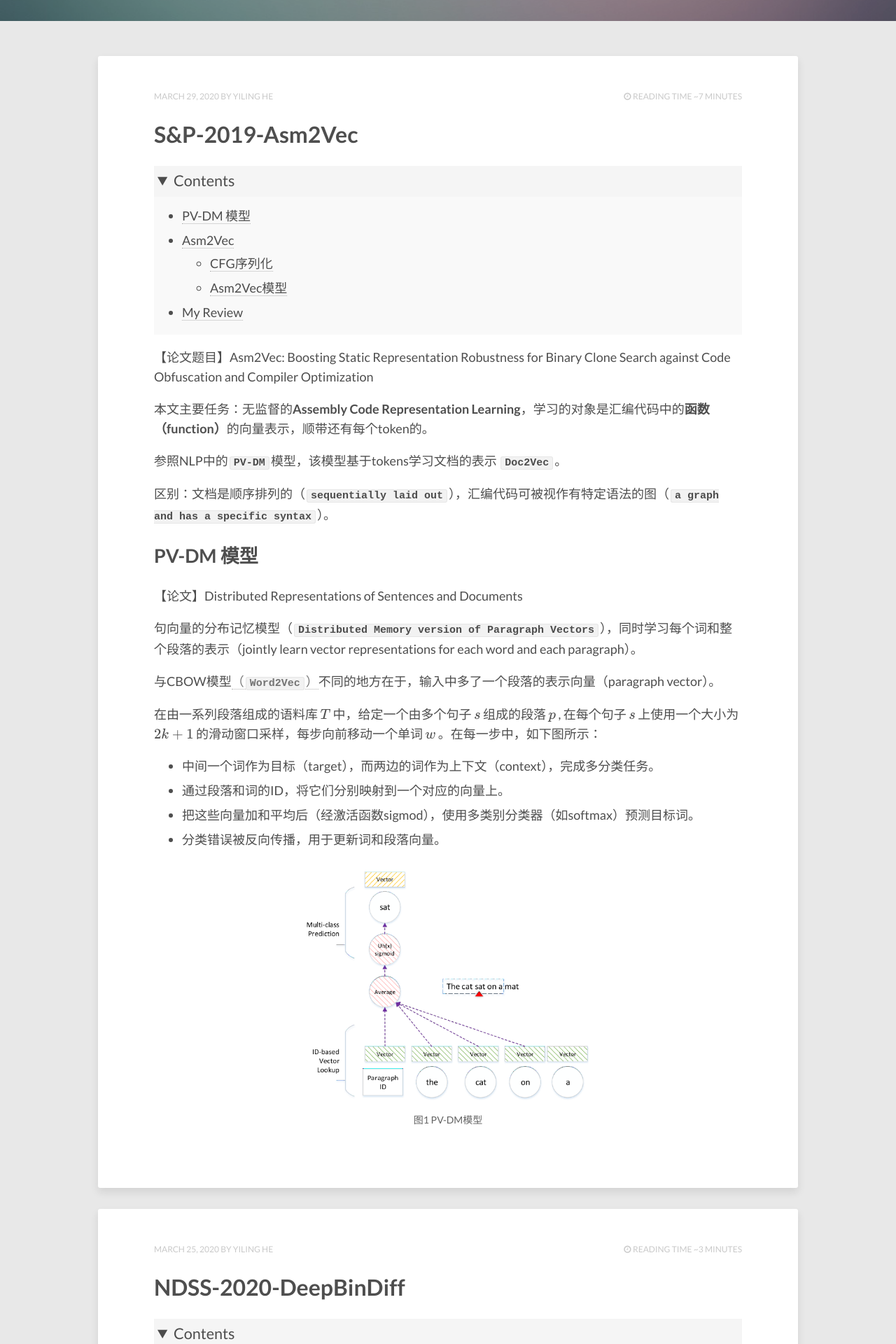
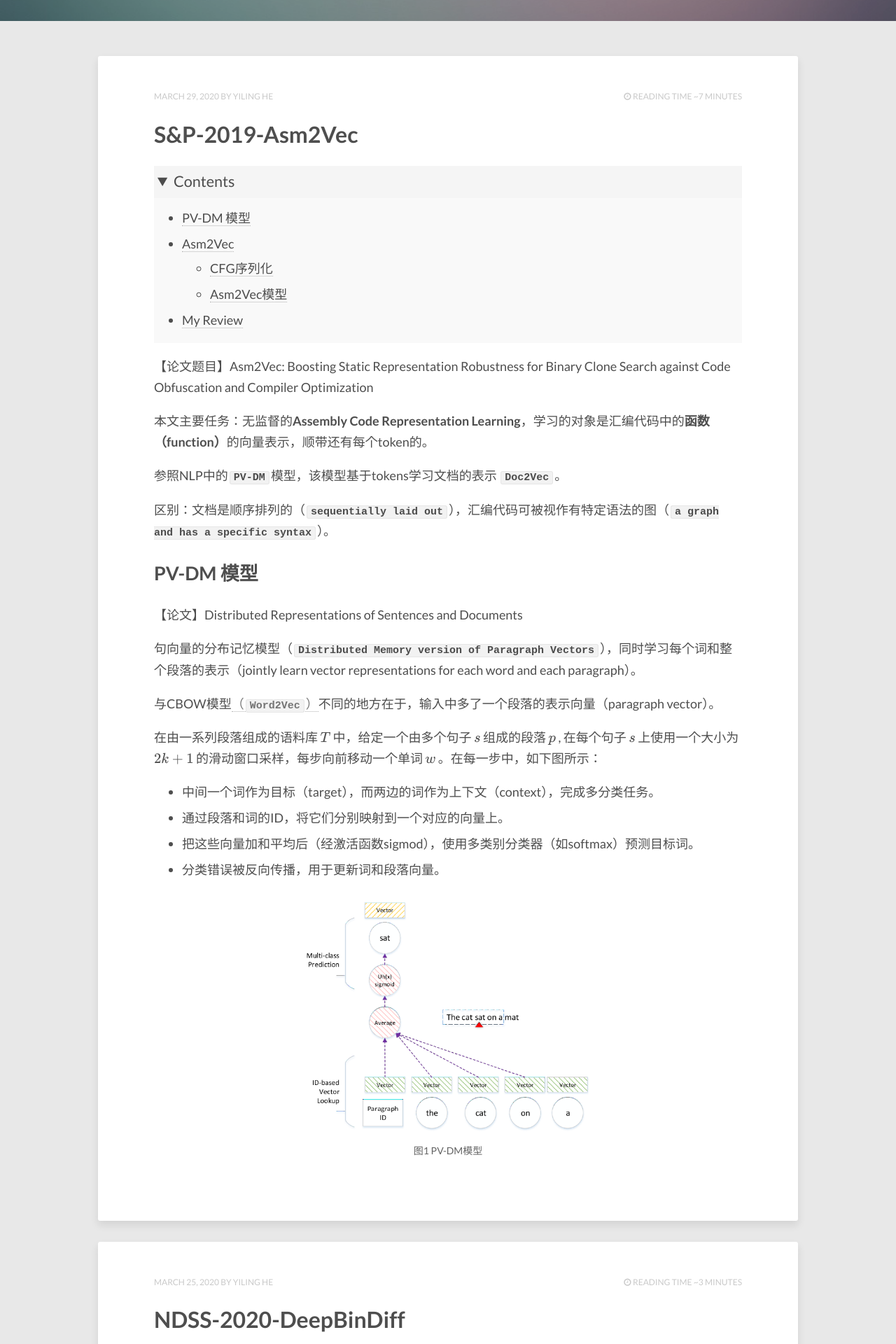
Before and after one commit to E0HYL/BLOG-OF-E0, a Jekyll site: the page built from index.html, in a window 1280 px wide. Shown: the part 370-2290 px from the top of the page at 70% size. Built offline with Jekyll 4.4.1, drawn with Linux system fonts in a browser that asks for light colours; nearby versions of some CDN libraries; formulas are drawn with MathJax 3; the list of posts is cut into pages by our own code.

Commit message:
add doc-line-height to 30

```diff
--- a/_sass/_variables.scss
+++ b/_sass/_variables.scss
@@ -20,7 +20,7 @@ $code-font                       : monospace;
 $alt-font                        : Calibri;
 
 $doc-font-size                   : 16;
-$doc-line-height                 : 28;
+$doc-line-height                 : 30;
 
 
 // set-up the body font-size / line-height
```
